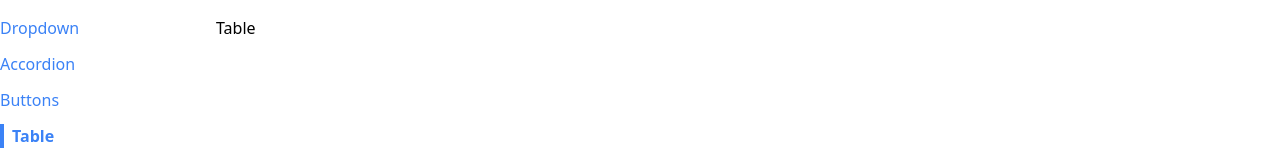
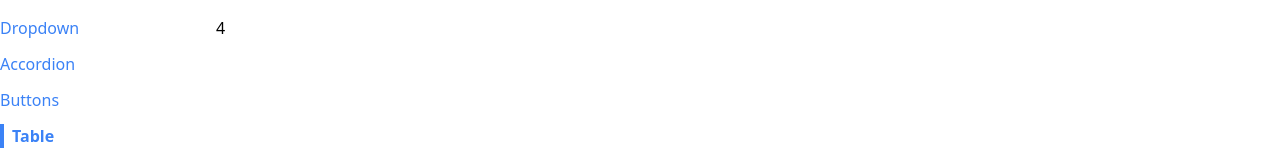
Before and after one commit to zdTang/stephen_react_Mike_learn, a React (Create React App) app in the folder learn_jsx/: page /table in a window 1280 px wide. Shown: the top 160 px of the page. Built offline with nearby package versions, Linux system fonts and the light colour scheme.

Commit message:
c15-246 Communicating data to the table

```diff
--- a/learn_jsx/src/components/Table.js
+++ b/learn_jsx/src/components/Table.js
@@ -1,5 +1,5 @@
-const Table = () => {
-  return <div>Table</div>;
+const Table = ({ data }) => {
+  return <div>{data.length}</div>;
 };
 
 export default Table;
--- a/learn_jsx/src/pages/TablePage.js
+++ b/learn_jsx/src/pages/TablePage.js
@@ -1,8 +1,15 @@
 import Table from "../components/Table";
 const TablePage = () => {
+  const data = [
+    { name: "Orange", color: "bg-orange-500", score: 5 },
+    { name: "Apple", color: "bg-red-500", score: 3 },
+    { name: "Banana", color: "bg-yellow-500", score: 1 },
+    { name: "Lime", color: "green-500", score: 4 },
+  ];
+
   return (
     <div>
-      <Table />
+      <Table data={data} />
     </div>
   );
 };
```
